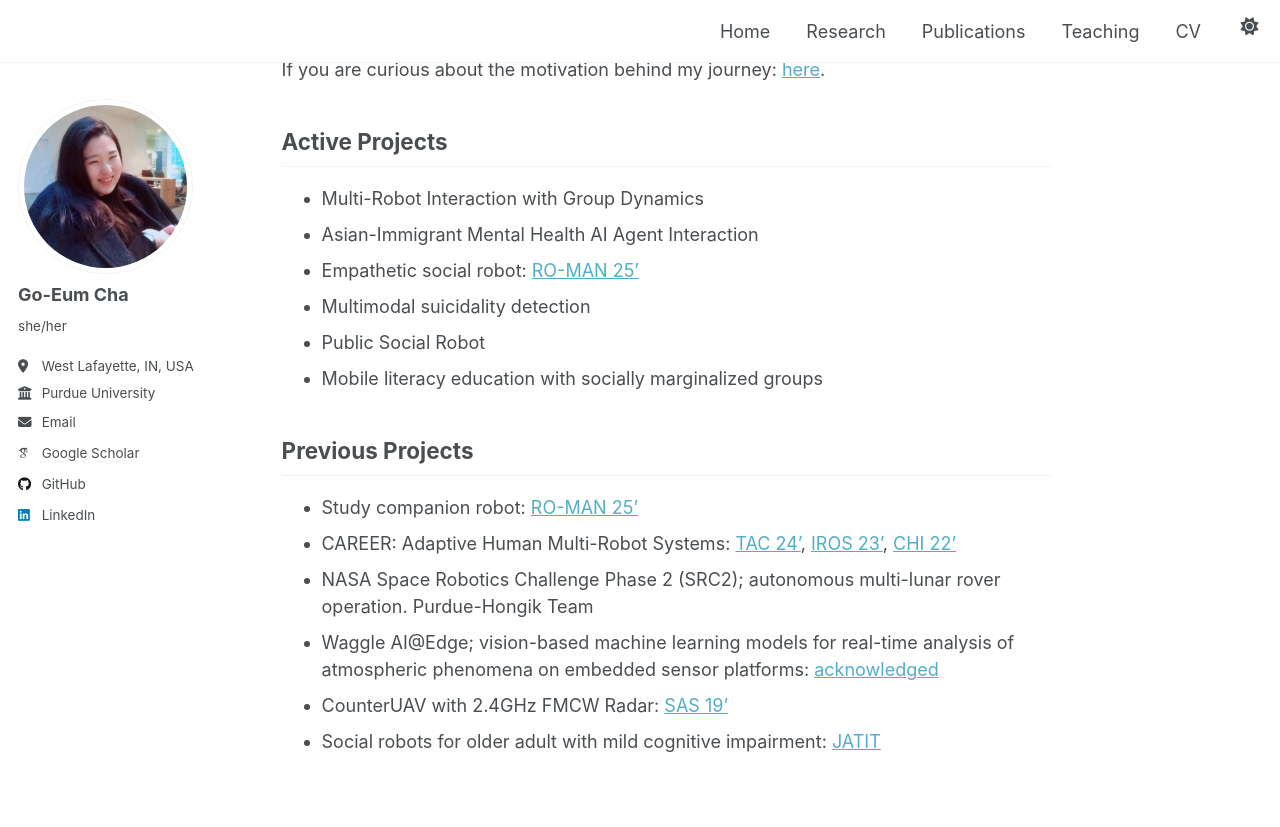
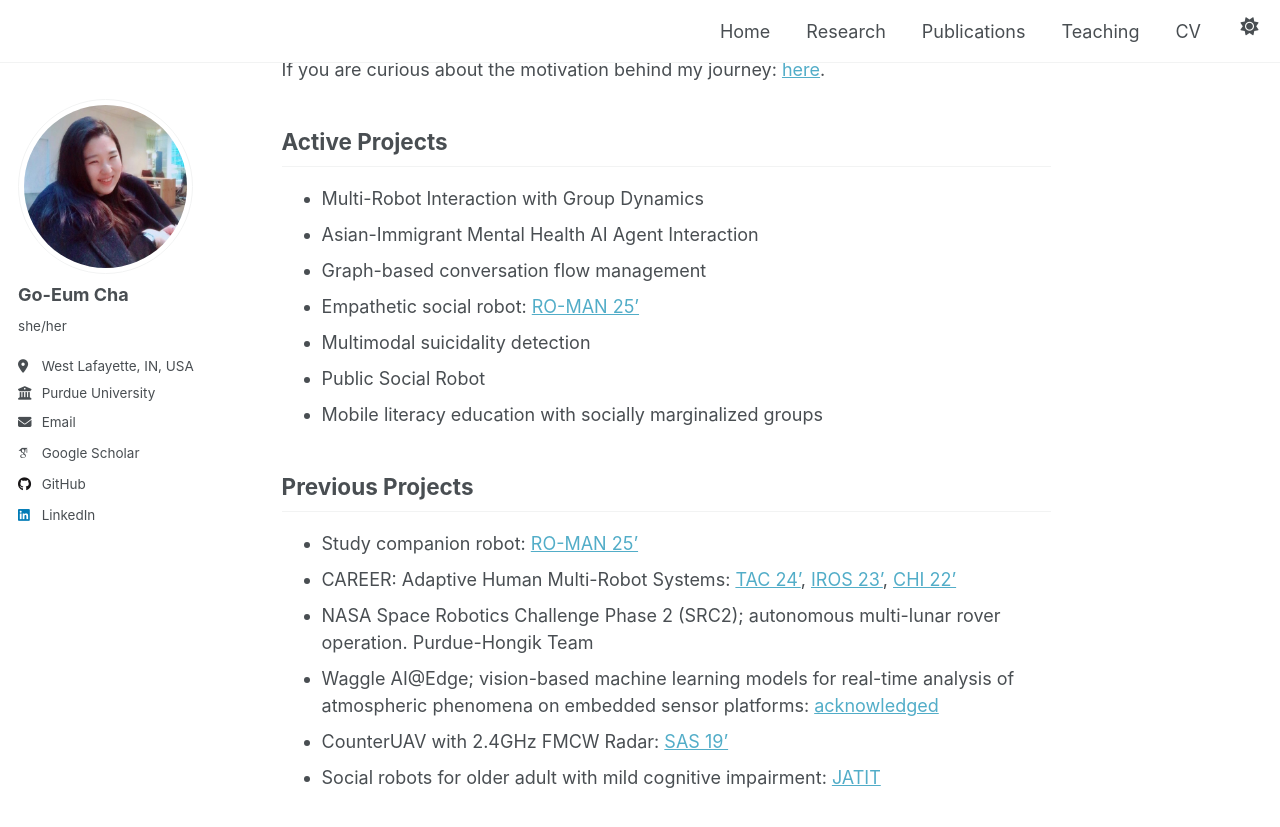
Before and after one commit to chagom/chagom.github.io, a Jekyll site: the page built from _pages/research.md, in a window 1280 px wide and 900 px high, scrolled down 463 px. Shown: the top 827 px of the window. Built offline with Jekyll 4.4.1, drawn with Linux system fonts in a browser that asks for light colours; some web fonts are replaced.

Commit message:
projects

```diff
--- a/_pages/research.md
+++ b/_pages/research.md
@@ -18,6 +18,7 @@ If you are curious about the motivation behind my journey: [here](/research_root
 ## Active Projects
 - Multi-Robot Interaction with Group Dynamics
 - Asian-Immigrant Mental Health AI Agent Interaction
+- Graph-based conversation flow management
 - Empathetic social robot: [RO-MAN 25'](https://arxiv.org/pdf/2509.07873)
 - Multimodal suicidality detection
 - Public Social Robot
```
